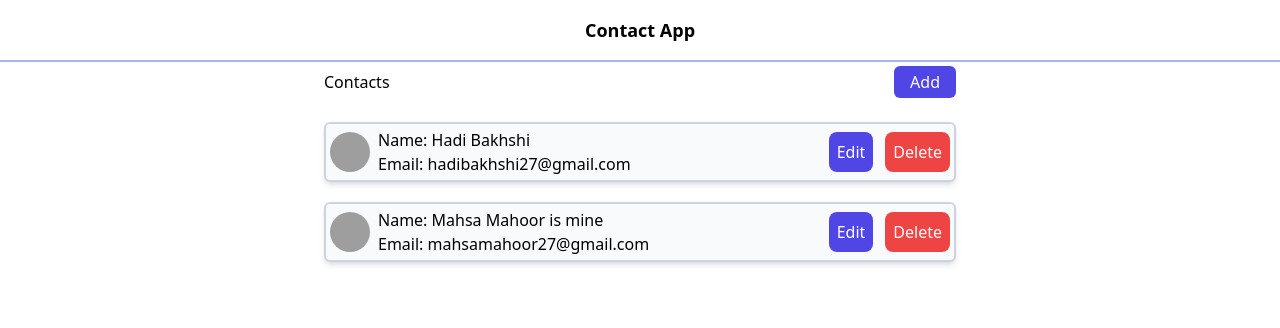
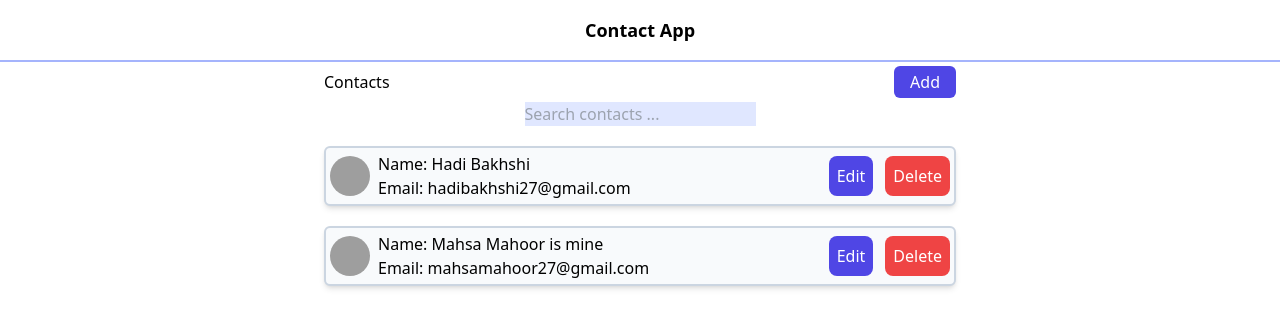
Before and after one commit to Hadi-bakhshi/Contact-App, a React (Create React App) app: page / in a window 1280 px wide. Shown: the top 328 px of the page. Built offline with nearby package versions, Linux system fonts and the light colour scheme; data requests are answered from the project's data file; grey boxes are pictures that could not be loaded.

Commit message:
search component added

```diff
--- a/src/Components/ContactList/ContactList.js
+++ b/src/Components/ContactList/ContactList.js
@@ -5,12 +5,15 @@ import { getAllContacts } from "../../services/getContactsServices";
 import { deleteContacts } from "../../services/deleteContactsService";
 
 const ContactList = (props) => {
-  const [contacts, setContacts] = useState([]);
+  const [contacts, setContacts] = useState(null);
+  const [allContacts, setAllContacts] = useState(null);
+  const [searchTerm, setSearchTerm] = useState("");
 
   useEffect(() => {
     const fetchContacts = async () => {
       const { data } = await getAllContacts();
       setContacts(data);
+      setAllContacts(data);
     };
     try {
       fetchContacts();
@@ -27,6 +30,19 @@ const ContactList = (props) => {
       console.log(error);
     }
   };
+
+  const searchHandler = (e) => {
+    setSearchTerm(e.target.value);
+    const search = e.target.value.toLowerCase();
+    if (search !== "") {
+      const filteredContacts = allContacts.filter((c) => {
+        return Object.values(c).join("").toLowerCase().includes(search);
+      });
+      setContacts(filteredContacts);
+    } else {
+      setContacts(allContacts);
+    }
+  };
   return (
     <section className="flex flex-col items-center mx-2">
       <div className="w-1/2 flex flex-row justify-between items-center">
@@ -37,7 +53,15 @@ const ContactList = (props) => {
           </button>
         </Link>
       </div>
-
+      <div>
+        <input
+          className="bg-indigo-100"
+          placeholder="Search contacts ..."
+          type="search"
+          value={searchTerm}
+          onChange={searchHandler}
+        />
+      </div>
       {contacts ? (
         contacts.map((contact) => {
           return (
```
